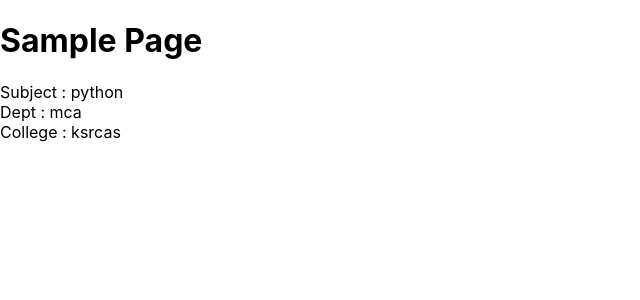
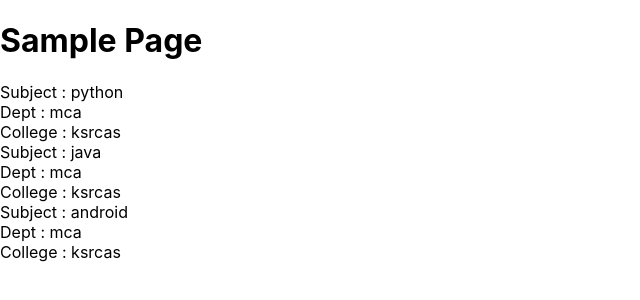
Before and after one commit to arunrkwork/react, a React (Create React App) app: page / in a window 1280 px wide. Shown: the top 300 px of the page, without its empty margins (0-640 px from the left). Built offline with nearby package versions, Linux system fonts and the light colour scheme.

Commit message:
props multiple

```diff
--- a/src/App.js
+++ b/src/App.js
@@ -7,6 +7,8 @@ class App extends Component {
       <div className="App">
          <h1>Sample Page</h1>
          <First subject='python' dept="mca" college="ksrcas" />
+         <First subject='java' dept="mca" college="ksrcas" />
+         <First subject='android' dept="mca" college="ksrcas" />
       </div>
     );
   }
```
